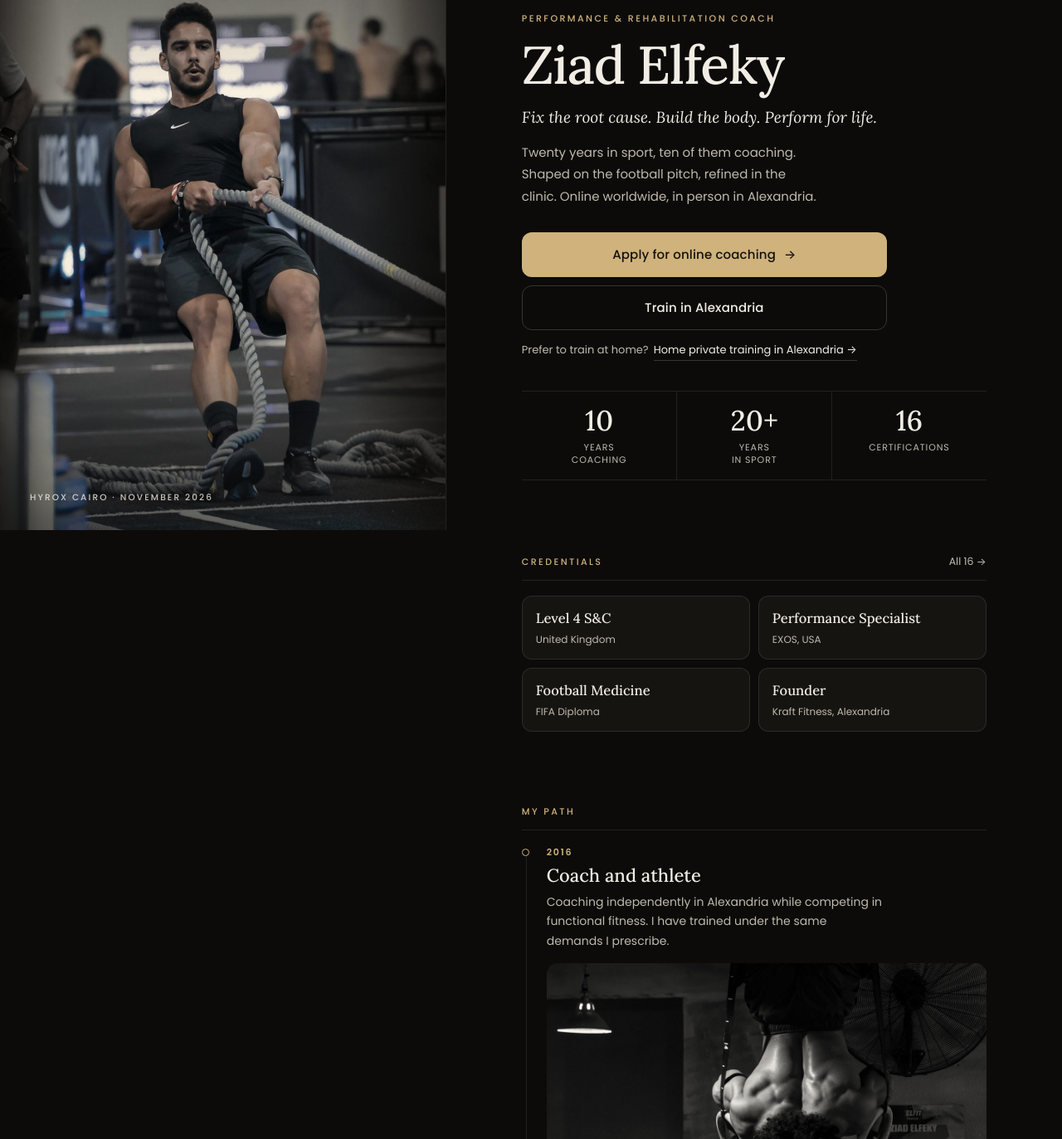
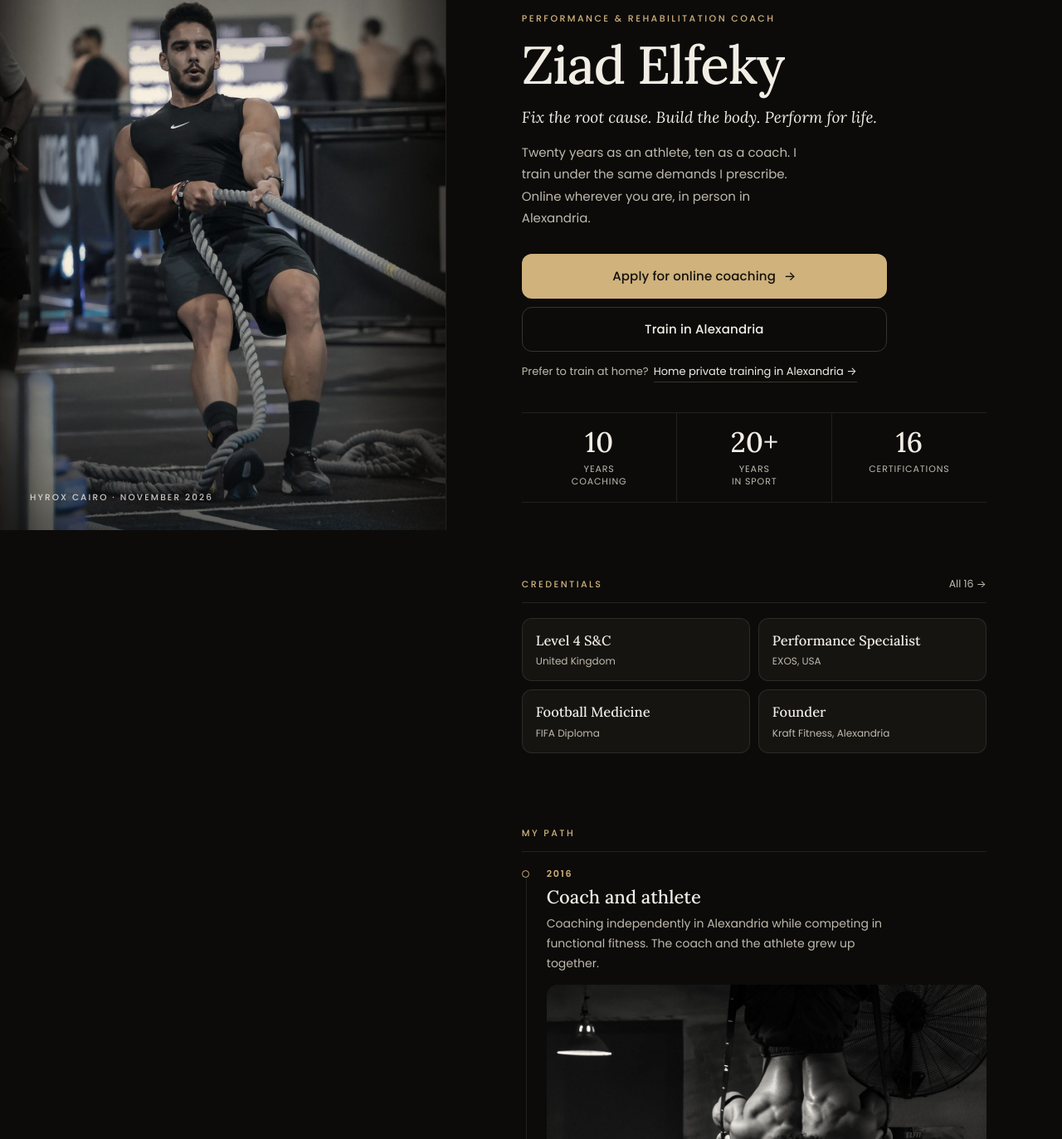
Before and after one commit to Ziadelfeky/ZE-Links, a plain HTML site: page index.html in a window 1280 px wide. Shown: the part 161-1534 px from the top of the page at 83% size. Drawn offline with Linux system fonts and the light colour scheme.

Commit message:
Athlete-led bio without football; avoid repeating the bio line in the timeline
Co-Authored-By: Claude Opus 5.5 <noreply@anthropic.com>
Claude-Session: https://claude.ai/code/session_01Qn13jcrzu7dUQaZimEdiSf

```diff
--- a/index.html
+++ b/index.html
@@ -242,7 +242,7 @@ img{max-width:100%;display:block;}
     <p class="label">Performance &amp; Rehabilitation Coach</p>
     <h1>Ziad Elfeky</h1>
     <p class="tagline"><span class="nw">Fix the root cause.</span> <span class="nw">Build the body.</span> <span class="nw">Perform for life.</span></p>
-    <p class="intro">Twenty years in sport, ten of them coaching. Shaped on the football pitch, refined in the clinic. Online worldwide, in person in Alexandria.</p>
+    <p class="intro">Twenty years as an athlete, ten as a coach. I train under the same demands I prescribe. Online wherever you are, in person in Alexandria.</p>
     <div class="ctas">
       <a class="btn btn-primary" href="https://ziadelfeky.github.io/ZE-OnlineTraining/">Apply for online coaching <span aria-hidden="true">&rarr;</span></a>
       <a class="btn btn-ghost" href="#alexandria">Train in Alexandria</a>
@@ -271,7 +271,7 @@ img{max-width:100%;display:block;}
       <li class="step">
         <span class="step-year">2016</span>
         <h3 class="step-title">Coach and athlete</h3>
-        <p class="step-text">Coaching independently in Alexandria while competing in functional fitness. I have trained under the same demands I prescribe.</p>
+        <p class="step-text">Coaching independently in Alexandria while competing in functional fitness. The coach and the athlete grew up together.</p>
         <div class="step-img"><img src="how-athlete.jpg" alt="Ziad training on the gymnastic rings, his competition poster on the wall" loading="lazy"></div>
       </li>
       <li class="step">
```
